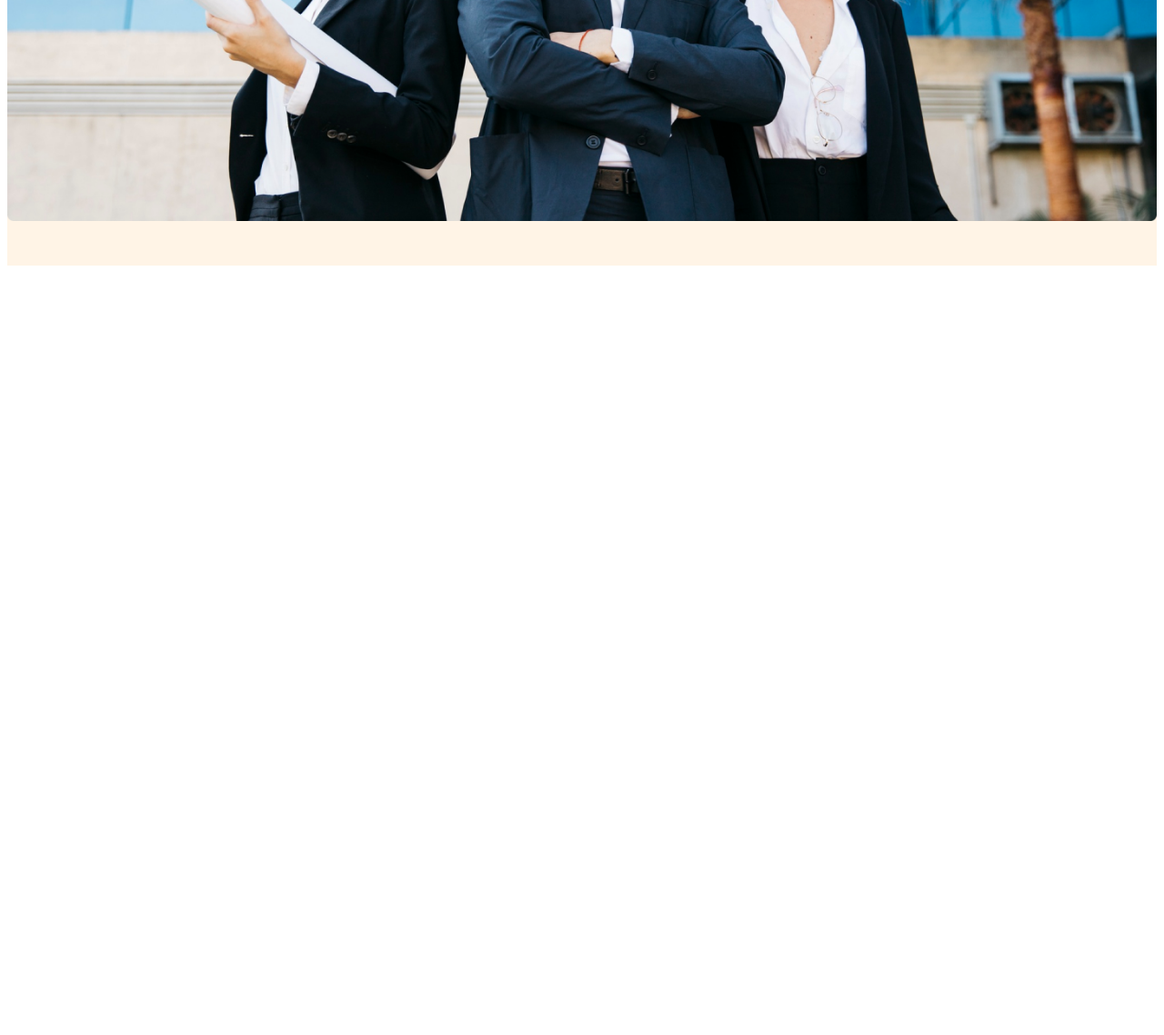
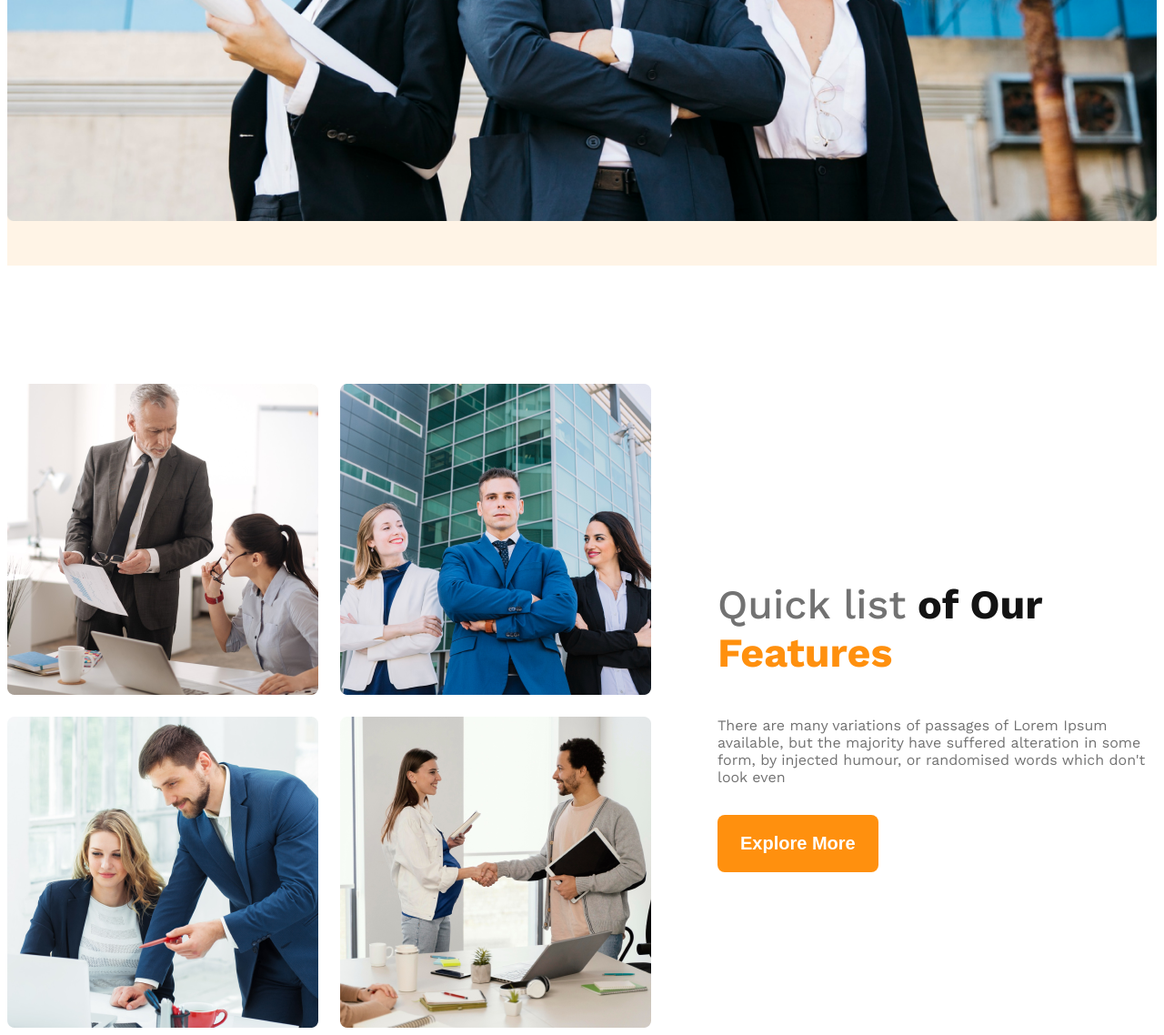
Before and after one commit to Abdullah572001/Module-10-g3-architects, a plain HTML site: page index.html in a window 1280 px wide. Shown: the part 1045-2183 px from the top of the page at 91% size. Before the commit the page ends 1345 px from the top, so only its background shows below. Drawn offline with nearby package versions, Linux system fonts and the light colour scheme.

Commit message:
addad the features section

```diff
--- a/Styles/styles.css
+++ b/Styles/styles.css
@@ -29,6 +29,9 @@
     padding: 20px 25px;
     border-radius: 8px;
     border: none;
+}
+main> section{
+    margin-top: 130px;
 }
 
 
@@ -81,6 +84,40 @@
     width: 100%;
 }
 
+/* teams and features section styles */
+.teams{
+    align-items: center;
+}
+.team-img{
+    display: grid;
+    grid-template-columns: repeat(2, 1fr);
+    gap: 24px;
+}
+.team-features{
+    margin-left: 73px;
+    max-width: 530px;
+}
+.feature-title{
+    font-size: 2.8rem;
+    font-weight: bold;
+}
+.Quick-list{
+    font-weight: 500;
+    color: #727272;
+}
+.of-Our{
+    color: #131313;
+}
+.Features{
+    color: #FF900E;
+}
+.feature-des{
+    color: #727272;
+    font-weight: 400;
+    font-size: 1rem;
+    margin-bottom: 32px;
+}
+
 
 /* responsive media query */
 @media screen and (max-width:576px) {
--- a/index.html
+++ b/index.html
@@ -27,7 +27,21 @@
         </div>
     </header>
 
-    <main></main>
+    <main class="main-width">
+        <section class="teams displya-flex">
+            <div class="team-img">
+                <img src="./images/team1.png" alt="">
+                <img src="./images/team2.png" alt="">
+                <img src="./images/team3.png" alt="">
+                <img src="./images/team4.png" alt="">
+            </div>
+            <div class="team-features">
+                <h3 class="feature-title"><span class="Quick-list">Quick list</span> <span class="of-Our">of Our</span> <span class="Features">Features</span></h3>
+                <p class="feature-des">There are many variations of passages of Lorem Ipsum available, but the majority have suffered alteration in some form, by injected humour, or randomised words which don't look even</p>
+                <button class="btn-primary">Explore More</button>
+            </div>
+        </section>
+    </main>
 
     <footer></footer>
 </body>
```
